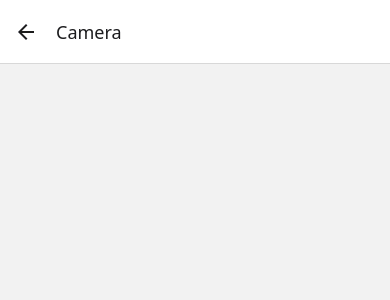
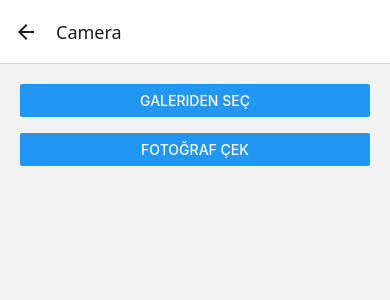
Before and after one commit to Ardadr07/DeviceFeaturesApp, a React Native app: screen /Camera in a window 390 px wide. Shown: the top 300 px of the page. Built offline with nearby package versions, Linux system fonts and the light colour scheme.

Commit message:
feat: izinler ve haptics ile kamera ve galeri

```diff
--- a/screens/CameraScreen.js
+++ b/screens/CameraScreen.js
@@ -1,2 +1,78 @@
-import { View } from 'react-native';
-export default function Screen() { return <View />; }
+import { View, Button, Image, Alert, StyleSheet } from 'react-native';
+import * as ImagePicker from 'expo-image-picker';
+import * as Haptics from 'expo-haptics';
+import { useState } from 'react';
+
+export default function CameraScreen() {
+  const [imageUri, setImageUri] = useState(null);
+
+  const pickImage = async () => {
+    // Galeri izni iste
+    const { status } = await ImagePicker.requestMediaLibraryPermissionsAsync();
+
+    if (status !== 'granted') {
+      Alert.alert('İzin gerekli', 'Galeriye erişim izni vermeniz gerekiyor.');
+      return;
+    }
+
+    // Galeriyi aç
+    const result = await ImagePicker.launchImageLibraryAsync({
+      mediaTypes: ImagePicker.MediaTypeOptions.Images,
+      quality: 1,
+    });
+
+    if (!result.canceled) {
+      setImageUri(result.assets[0].uri);
+      // Titreşim geri bildirimi
+      Haptics.impactAsync(Haptics.ImpactFeedbackStyle.Medium);
+    }
+  };
+
+  const takePhoto = async () => {
+    // Kamera izni iste
+    const { status } = await ImagePicker.requestCameraPermissionsAsync();
+
+    if (status !== 'granted') {
+      Alert.alert('Kamera izni gerekli', 'Fotoğraf çekmek için izin vermelisiniz.');
+      return;
+    }
+
+    // Kamerayı aç
+    const result = await ImagePicker.launchCameraAsync({
+      quality: 1,
+    });
+
+    if (!result.canceled) {
+      setImageUri(result.assets[0].uri);
+      // Başarılı işlem bildirimi (farklı bir titreşim)
+      Haptics.notificationAsync(Haptics.NotificationFeedbackType.Success);
+    }
+  };
+
+  return (
+    <View style={styles.container}>
+      <Button title="Galeriden Seç" onPress={pickImage} />
+      <Button title="Fotoğraf Çek" onPress={takePhoto} />
+
+      {imageUri && (
+        <Image source={{ uri: imageUri }} style={styles.image} resizeMode="contain" />
+      )}
+    </View>
+  );
+}
+
+const styles = StyleSheet.create({
+  container: {
+    flex: 1,
+    gap: 16,
+    padding: 20,
+    justifyContent: 'flex-start', // Butonlar üstte dursun
+  },
+  image: {
+    width: '100%',
+    height: 300,
+    marginTop: 20,
+    borderRadius: 10, // Biraz görsellik
+    backgroundColor: '#f0f0f0', // Resim yokken veya yüklenirken belli olsun
+  },
+});
```
